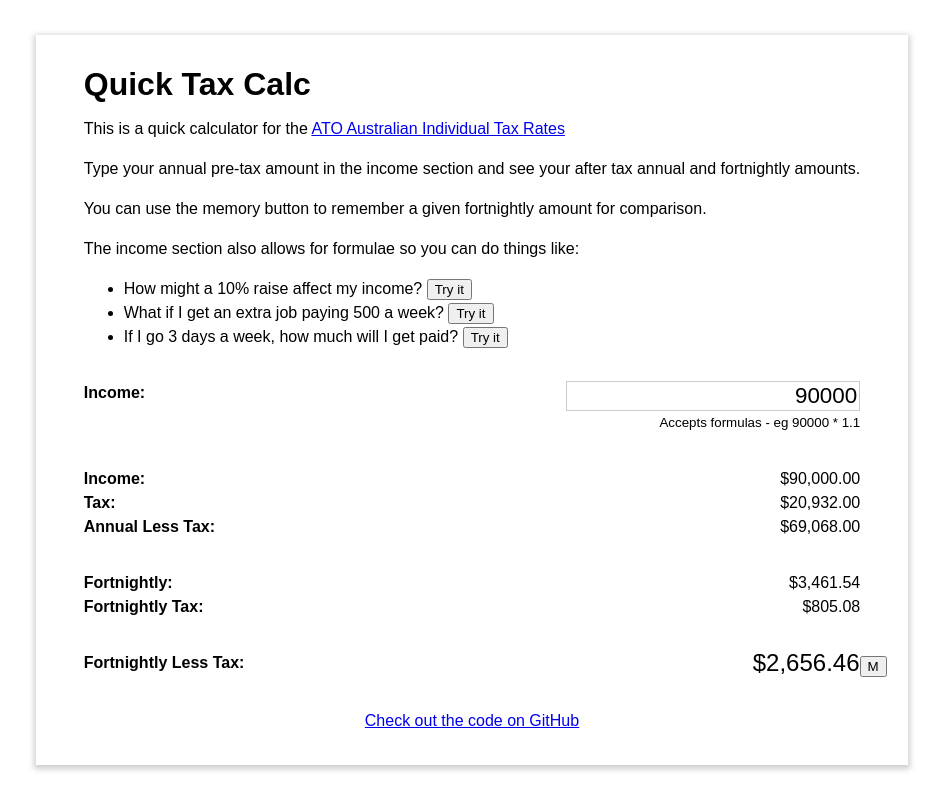
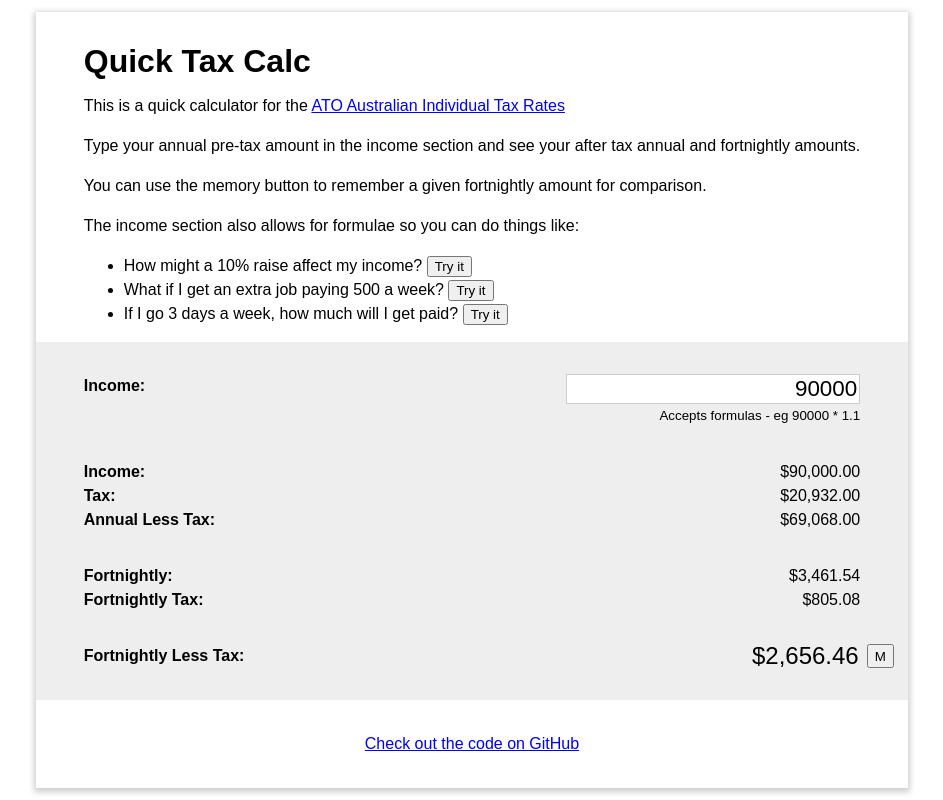
Before and after one commit to zorfling/quick-tax-calc, a React (Create React App) app: page / in a window 1280 px wide. Shown: the whole page, without its empty margins (168-1111 px from the left). Built offline with nearby package versions, Linux system fonts and the light colour scheme.

Commit message:
Slightly more styling

```diff
--- a/src/App.js
+++ b/src/App.js
@@ -146,7 +146,14 @@ class App extends Component {
               </button>
             </li>
           </ul>
-          <Row style={{ margin: '2rem 0' }}>
+          <div
+            style={{
+              backgroundColor: '#eee',
+              margin: '0 -3rem',
+              padding: '1rem 3rem 2rem'
+            }}
+          >
+            <Row style={{ margin: '1rem 0 2rem' }}>
               <Label>Income:</Label>{' '}
               <Value>
                 <input
@@ -186,9 +193,18 @@ class App extends Component {
             </Row>
             <Row style={{ marginTop: '2rem' }}>
               <Label>Fortnightly Less Tax:</Label>
-            <Value style={{ fontSize: '1.5em', marginRight: '-1.1em' }}>
+              <Value style={{ fontSize: '1.5em', marginRight: '-2.1rem' }}>
                 {this.formatCurrency(annualAfterTax / 26)}
-              <button onClick={this.handleRemember}>M</button>
+                <button
+                  onClick={this.handleRemember}
+                  style={{
+                    height: '1.5rem',
+                    verticalAlign: 'bottom',
+                    marginLeft: '0.5rem'
+                  }}
+                >
+                  M
+                </button>
               </Value>
             </Row>
             {rememberedFortnightlyAfterTax ? (
@@ -209,6 +225,7 @@ class App extends Component {
                 </Row>
               </Fragment>
             ) : null}
+          </div>
           <p style={{ marginTop: '2rem', textAlign: 'center' }}>
             <a href="https://github.com/zorfling/quick-tax-calc">
               Check out the code on GitHub
```
Lines whose indentation alone changed are shown as unchanged.
